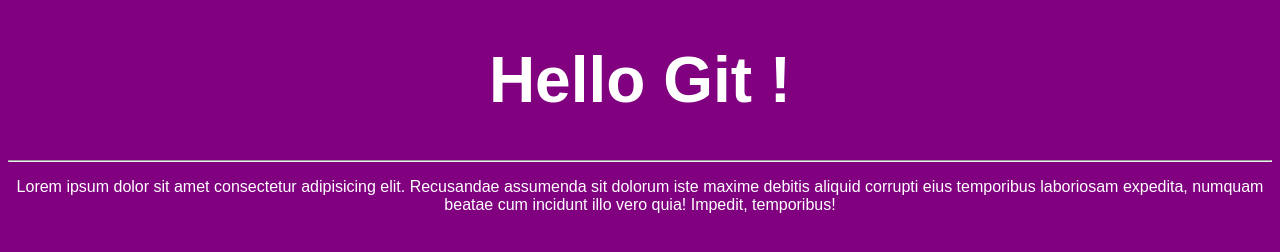
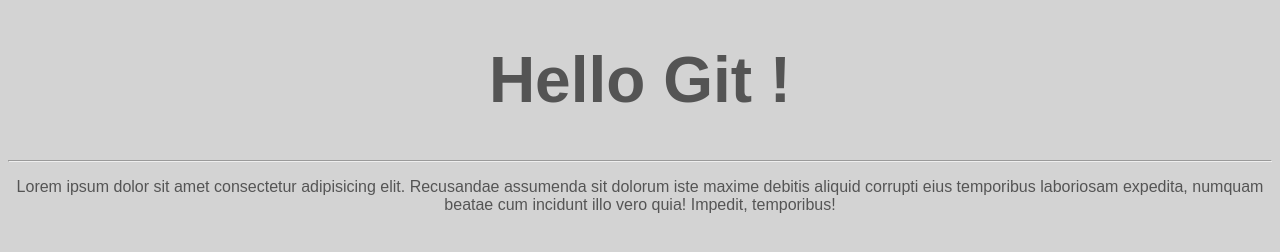
Before and after one commit to ecvdbdx/exercice-git-b3, a plain HTML site: page index.html in a window 1280 px wide. Drawn offline with Linux system fonts and the light colour scheme.

Commit message:
Changement des couleurs

```diff
--- a/index.html
+++ b/index.html
@@ -5,10 +5,10 @@
   <meta name="viewport" content="width=device-width, initial-scale=1.0">
   <style>
     body {
-      background-color: purple;
+      background-color: lightgrey;
     }
     h1, p {
-      color: #fff;
+      color: rgba(0,0,0,0.6);
       font-size: 4rem;
       font-family: arial;
       text-align: center;
```
